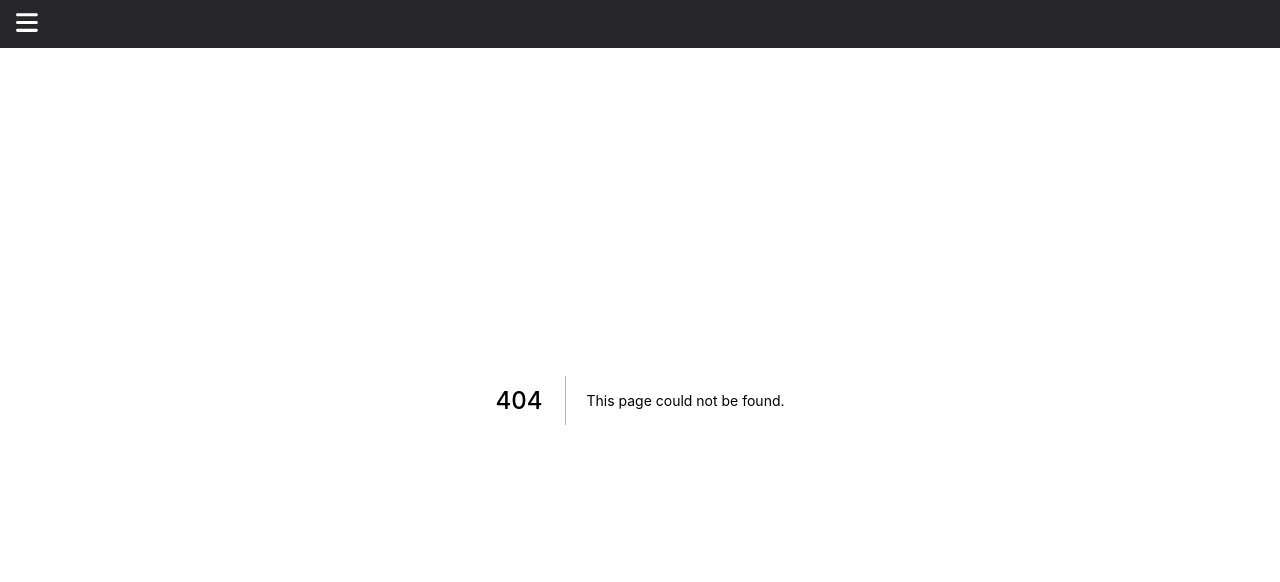
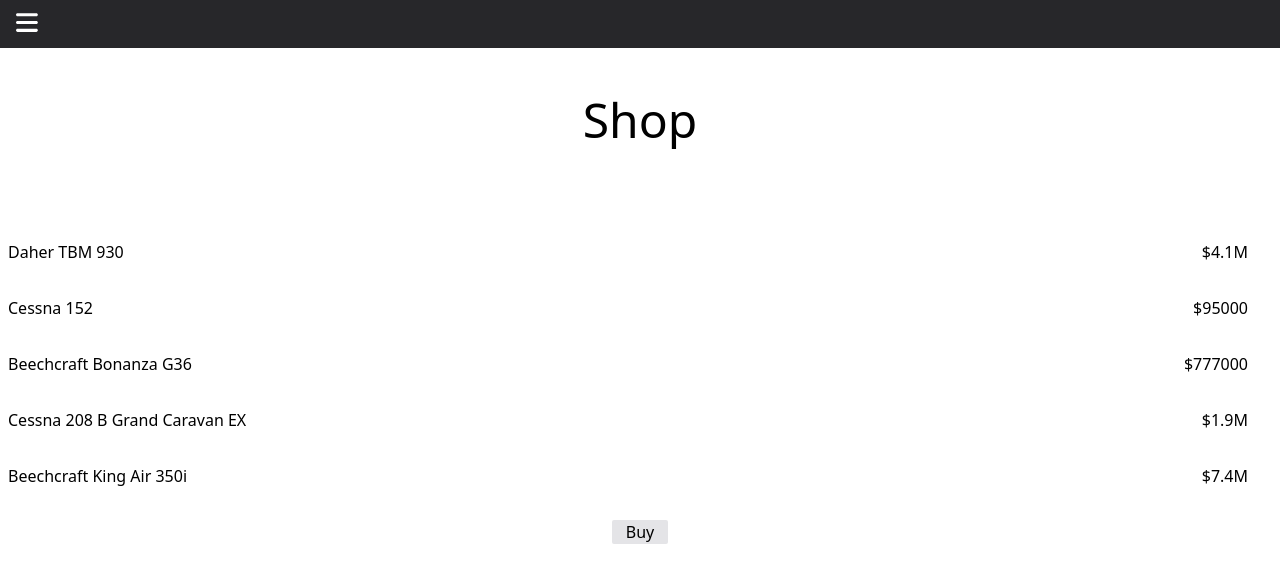
Before and after one commit to SergioHPassos/mfs-missiongen, a Next.js app: page /shop in a window 1280 px wide. Before the commit this address had no page. Shown: the top 582 px of the page. Built offline with nearby package versions, Linux system fonts and the light colour scheme.

Commit message:
getting shop up and running

```diff
--- a/components/Header.tsx
+++ b/components/Header.tsx
@@ -81,7 +81,7 @@
           </p>
         </Link>
 
-        <Link href="" passHref={true}>
+        <Link href="/shop" passHref={true}>
           <p
             className="py-[0.35rem] text-lg font-medium"
             onClick={toggleIsDropped}
--- a/components/Shop.tsx
+++ b/components/Shop.tsx
@@ -1,5 +1,52 @@
+import { randomUUID } from 'crypto'
+import { InferGetStaticPropsType } from 'next'
 import React from 'react'
+import { v4 as uuidv4 } from 'uuid'
 
-export default function Shop() {
-  return <div>Shop</div>
+export default function Shop(props: Props) {
+  return (
+    <>
+      {/* title */}
+      <p className="flex items-center justify-center pt-24 text-5xl font-light">
+        Shop
+      </p>
+
+      {/* list planes */}
+      <div className="flex flex-col space-y-8 pt-24">
+        {/* render list planes */}
+        {props.planes &&
+          props.planes.map((plane) => {
+            return (
+              <div className="flex justify-between pl-2 pr-8" key={uuidv4()}>
+                {/* aircraft name */}
+                <div className="flex flex-col">
+                  <p>{plane.aircraft}</p>
+                </div>
+
+                {/* cost */}
+                <div className="flex flex-col">
+                  <p>{plane.cost}</p>
+                </div>
+              </div>
+            )
+          })}
+
+        {/* but plane button */}
+        <div className="flex justify-center">
+          <button className="w-14 rounded-sm bg-zinc-200 text-center">
+            Buy
+          </button>
+        </div>
+      </div>
+    </>
+  )
 }
+
+interface Props {
+  planes?: Plane[]
+}
+
+interface Plane {
+  aircraft: string
+  cost: string
+}
--- /dev/null
+++ b/pages/shop.tsx
@@ -0,0 +1,20 @@
+import React from 'react'
+
+//components
+import Shop from '../components/Shop'
+
+export default function shop() {
+  return (
+    <>
+      <Shop
+        planes={[
+          { aircraft: 'Daher TBM 930', cost: '$4.1M' },
+          { aircraft: 'Cessna 152', cost: '$95000' },
+          { aircraft: 'Beechcraft Bonanza G36', cost: '$777000' },
+          { aircraft: 'Cessna 208 B Grand Caravan EX', cost: '$1.9M' },
+          { aircraft: 'Beechcraft King Air 350i', cost: '$7.4M' },
+        ]}
+      />
+    </>
+  )
+}
```
